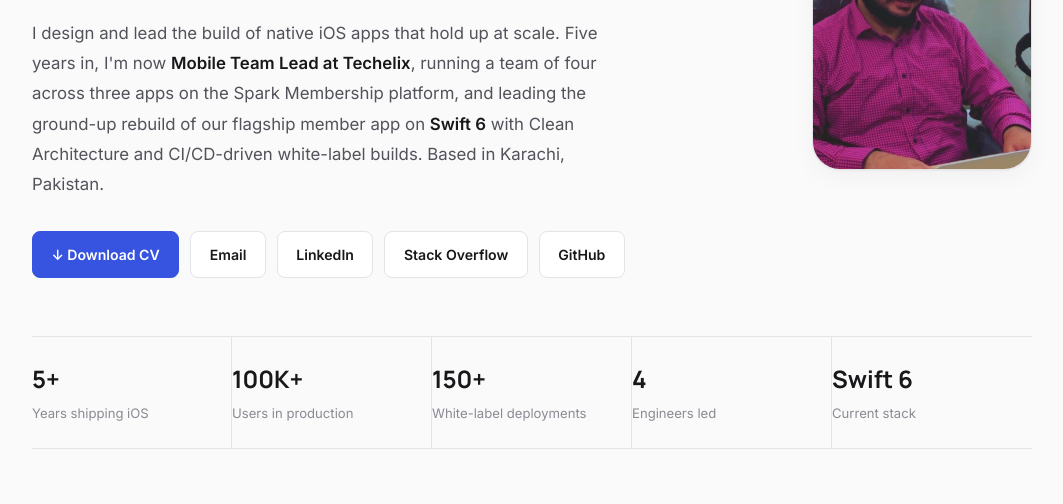
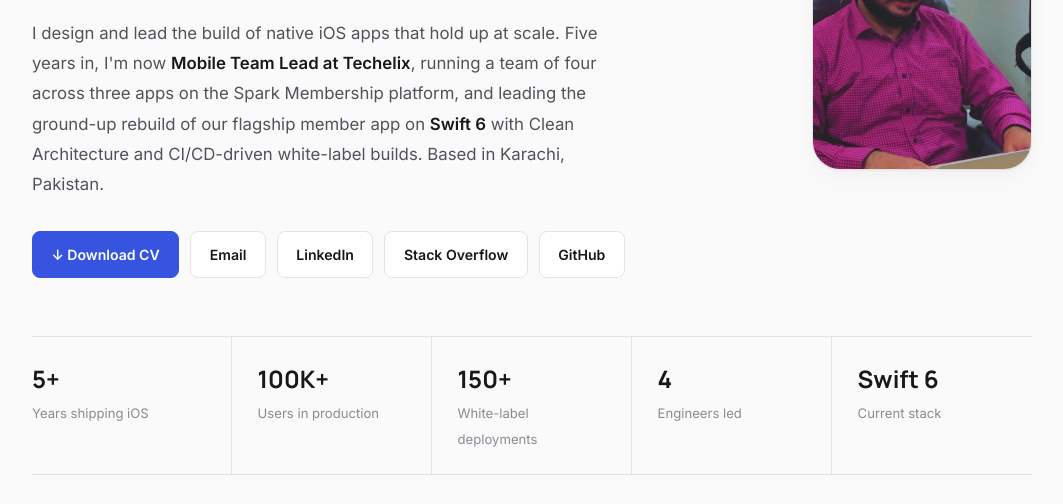
Before and after one commit to rayhaanalykhan/rayhaanalykhan.github.io, a plain HTML site: page index.html in a window 1280 px wide. Shown: the part 296-800 px from the top of the page, without its empty margins (108-1171 px from the left). Drawn offline with Linux system fonts and the light colour scheme.

Commit message:
Fix stat strip padding hugging the divider lines and left edge

```diff
--- a/index.html
+++ b/index.html
@@ -189,8 +189,9 @@
     border-top:1px solid var(--border); border-bottom:1px solid var(--border);
   }
   .stat{
-    flex:1 1 160px; padding:1.4rem 1.6rem 1.4rem 0; border-right:1px solid var(--border);
+    flex:1 1 160px; padding:1.4rem 1.6rem; border-right:1px solid var(--border);
   }
+  .stat:first-child{padding-left:0;}
   .stat:last-child{border-right:none;}
   .stat-value{font-family:var(--display); font-weight:700; font-size:1.5rem; color:var(--ink); display:block;}
   .stat-label{font-size:.82rem; color:var(--ink-mute); margin-top:.2rem;}
```
